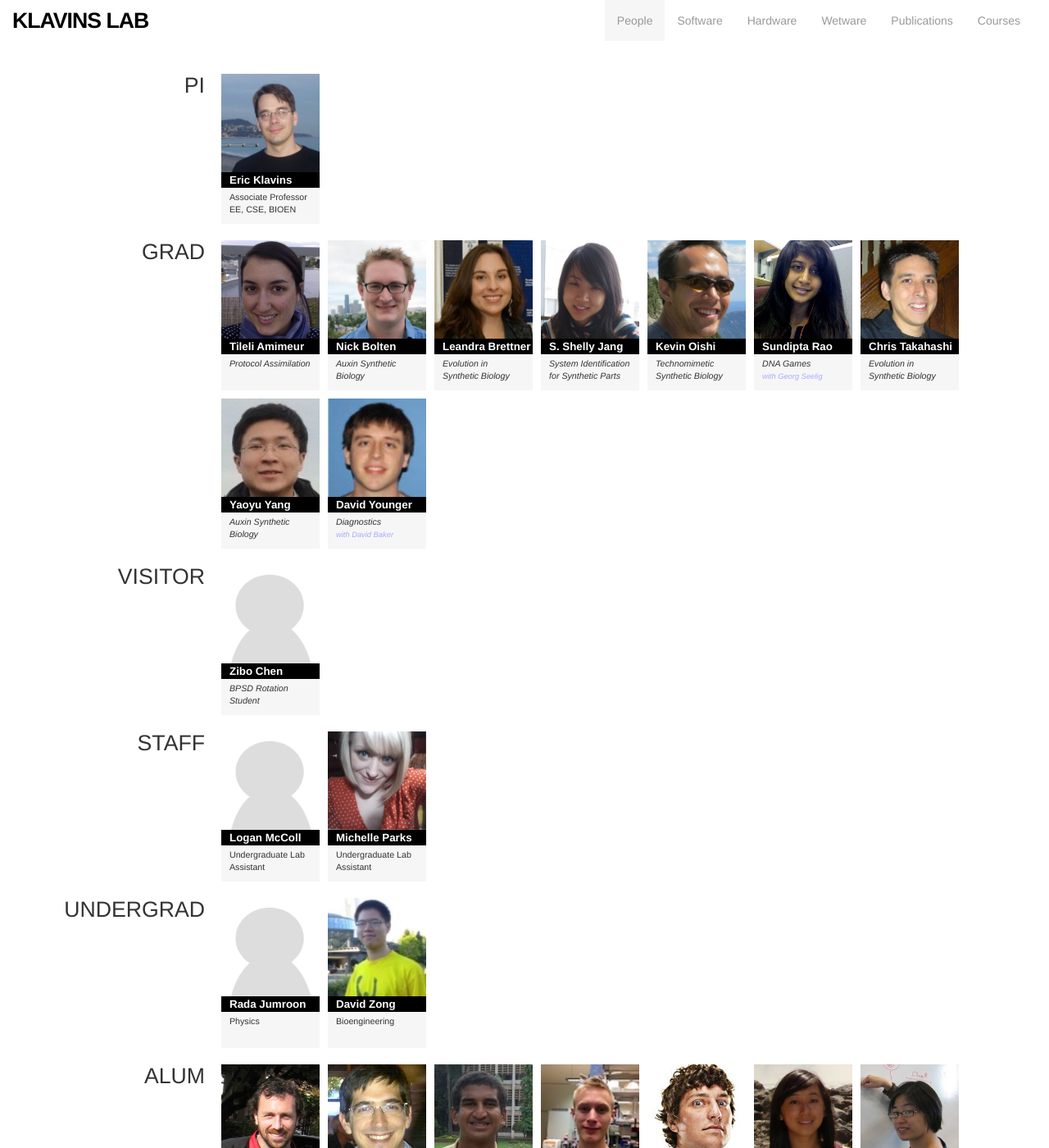
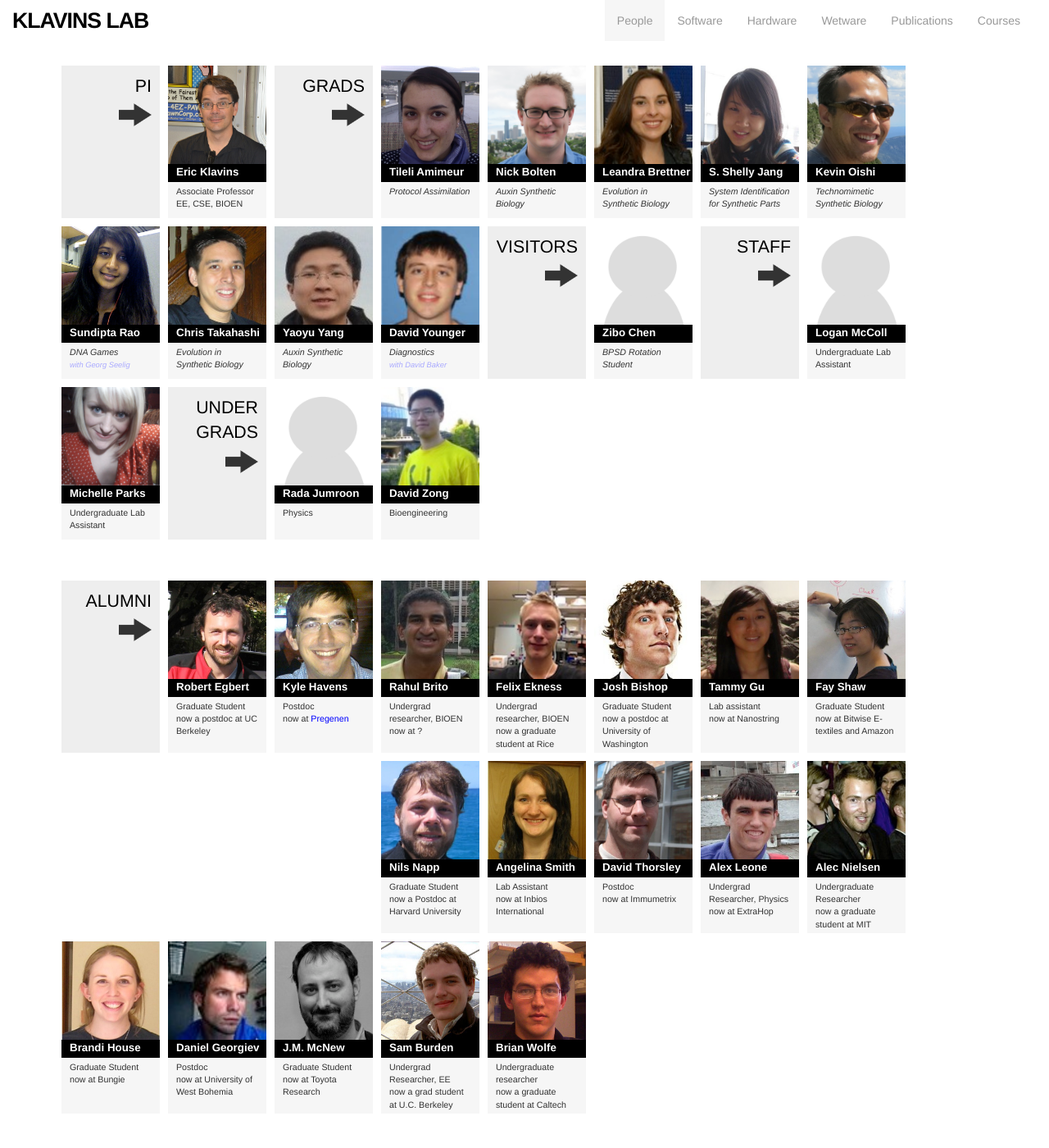
Before and after one commit to klavinslab/klavinslab.github.io, a Jekyll site: the page built from people.html, in a window 1280 px wide and 1400 px high. Shown: the whole window at 82% size. Built offline with Jekyll 4.4.1, drawn with Linux system fonts in a browser that asks for light colours; Markdown is read by kramdown in place of the engine named in the settings.

Commit message:
layout for people age improved

```diff
--- a/_includes/group.html
+++ b/_includes/group.html
@@ -1,12 +1,16 @@
-<div class='row people'>
 
-  <div class='col-xs-2 description'>{{ include.name }}</div>
-  <div class='col-xs-10 group'>
+  {% if include.name == 'ALUMNI' %}
+    <div class='adescription'>
+  {% else %}
+    <div class='description'>
+  {% endif %}
+
+      {{ include.name }}<br />
+      <img src='images/arrow.png' class='arrow'></img>
+    </div>
+
   {% for p in include.group %}
     {% include person.html param=p %}
   {% endfor %}
-  </div>
 
-</div>
-
-<div></div>
+  <div style='float: left'></div>
--- a/css/main.css
+++ b/css/main.css
@@ -110,6 +110,12 @@ body {
   background: #fff;
   width: 120px;
   float: left;
+  display:inline-block;
+#  outline: 1pt dashed green;
+}
+
+.arrow {
+  width: 40px;
 }
 
 .person a {
@@ -117,11 +123,31 @@ body {
 }
 
 .description {
-  padding: 0;
-  margin: 0;
-  font-size: 20pt;
+  padding: 10px;
+  margin: 5px;
+  font-size: 16pt;
   text-align: right;
-  color: #black;
+  color: black;
+  width: 120px;
+  background: #eee;
+  height: 186px;
+  float: left;
+  display: inline-block;
+  #outline: 1pt dashed orange;
+}
+
+.adescription {
+  padding: 10px;
+  margin: 5px;
+  font-size: 16pt;
+  text-align: right;
+  color: black;
+  width: 120px;
+  background: #eee;
+  height: 210px;
+  float: left;
+  display: inline-block;
+  #outline: 1pt dashed orange;
 }
 
 .img-person {
@@ -134,6 +160,7 @@ body {
   color: white;
   background: black;
   padding-left: 10px;
+  height: 22px;
 }
 
 .person-details {
--- a/people.html
+++ b/people.html
@@ -11,11 +11,18 @@ title: Klavins Lab | People
   {% include group.html group=site.data.people.postdocs name='POSTDOC' %}
 {% endcomment %}
 
-{% include group.html group=site.data.people.grads    name='GRAD' %}
-{% include group.html group=site.data.people.visitors name='VISITOR' %}
+{% include group.html group=site.data.people.grads    name='GRADS' %}
+{% include group.html group=site.data.people.visitors name='VISITORS' %}
 {% include group.html group=site.data.people.staff    name='STAFF' %}
-{% include group.html group=site.data.people.ugs      name='UNDERGRAD' %}
-{% include group.html group=site.data.people.alumni   name='ALUM' %}
+{% include group.html group=site.data.people.ugs      name='UNDER<br \>GRADS' %}
+
+
+<div style="clear:both;"></div>
+
+<br />
+<br />
+
+{% include group.html group=site.data.people.alumni   name='ALUMNI' %}
 
 </div>
 
```
Also changed, not shown: software.html (+3 -6 lines), images/aquarium.png (added), images/arrow.png (added), images/klavins.jpg, 6 other files.
